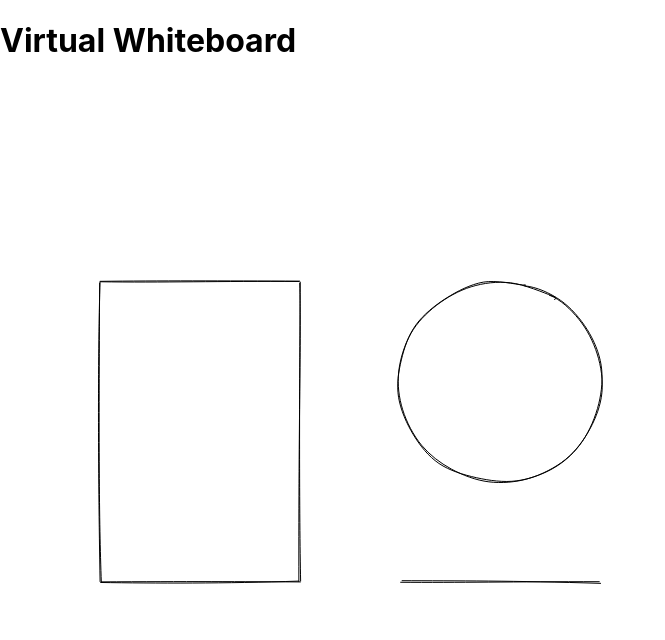
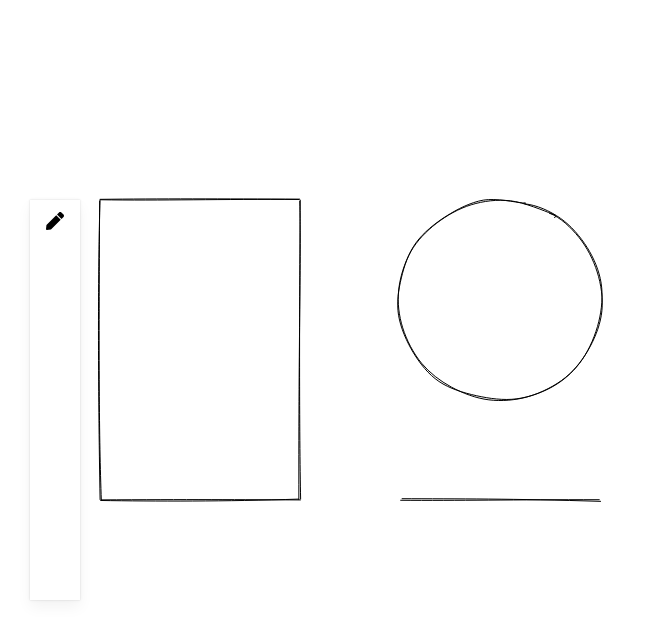
Before and after one commit to LakshyaSatpal/whiteboard-app, a React (Create React App) app: page / in a window 1280 px wide. Shown: the top 640 px of the page, without its empty margins (0-665 px from the left). Built offline with nearby package versions, Linux system fonts and the light colour scheme.

Commit message:
project setup and configured Tailwindcss

```diff
--- a/package.json
+++ b/package.json
@@ -8,6 +8,7 @@
     "@testing-library/user-event": "^13.5.0",
     "react": "^18.2.0",
     "react-dom": "^18.2.0",
+    "react-icons": "^4.11.0",
     "react-scripts": "5.0.1",
     "roughjs": "^4.6.4",
     "web-vitals": "^2.1.4"
@@ -35,5 +36,9 @@
       "last 1 firefox version",
       "last 1 safari version"
     ]
+  },
+  "devDependencies": {
+    "postcss": "^8.4.31",
+    "tailwindcss": "^3.3.3"
   }
 }
--- /dev/null
+++ b/postcss.config.js
@@ -0,0 +1,7 @@
+module.exports = {
+  plugins: {
+    "tailwindcss/nesting": {},
+    tailwindcss: {},
+    autoprefixer: {},
+  },
+};
--- a/src/App.js
+++ b/src/App.js
@@ -1,32 +1,12 @@
-import { useEffect } from "react";
-import rough from "roughjs/bundled/rough.esm";
-
-const gen = rough.generator();
+import Board from "./components/Board/Board";
+import Toolbar from "./components/Toolbar";
 
 const App = () => {
-  useEffect(() => {
-    console.log("App running");
-    const canvas = document.getElementById("canvas");
-    const ctx = canvas.getContext("2d");
-
-    const rc = rough.canvas(canvas);
-    const rect = gen.rectangle(100, 200, 200, 300);
-    const circle = gen.circle(500, 300, 200);
-    const line = gen.line(400, 500, 600, 500);
-    rc.draw(rect);
-    rc.draw(circle);
-    rc.draw(line);
-  }, []);
-
   return (
-    <div>
-      <h1>Virtual Whiteboard</h1>
-      <canvas
-        id="canvas"
-        width={window.innerWidth}
-        height={window.innerHeight}
-      ></canvas>
-    </div>
+    <>
+      <Toolbar />
+      <Board />
+    </>
   );
 };
 
--- /dev/null
+++ b/src/components/Board/Board.js
@@ -0,0 +1,31 @@
+import React, { useEffect, useRef } from "react";
+import rough from "roughjs/bundled/rough.esm";
+
+const gen = rough.generator();
+
+const Board = () => {
+  const canvasRef = useRef(null);
+
+  useEffect(() => {
+    const canvas = canvasRef.current;
+
+    canvas.width = window.innerWidth;
+    canvas.height = window.innerHeight;
+
+    const rc = rough.canvas(canvas);
+    const rect = gen.rectangle(100, 200, 200, 300);
+    const circle = gen.circle(500, 300, 200);
+    const line = gen.line(400, 500, 600, 500);
+    rc.draw(rect);
+    rc.draw(circle);
+    rc.draw(line);
+  }, []);
+
+  return (
+    <div>
+      <canvas ref={canvasRef}></canvas>
+    </div>
+  );
+};
+
+export default Board;
--- /dev/null
+++ b/src/components/Toolbar/index.js
@@ -0,0 +1,16 @@
+import React from "react";
+import { FaPen } from "react-icons/fa";
+
+import classes from "./index.module.css";
+
+const Toolbar = () => {
+  return (
+    <div className={classes.wrapper}>
+      <div className={classes.toolItem}>
+        <FaPen />
+      </div>
+    </div>
+  );
+};
+
+export default Toolbar;
--- /dev/null
+++ b/src/components/Toolbar/index.module.css
@@ -0,0 +1,9 @@
+.wrapper {
+  @apply absolute px-3 h-3/6 py-2 flex flex-col;
+  transform: translate(30px, 25vh);
+  box-shadow: theme("colors.shadow1");
+}
+
+.toolItem {
+  @apply flex justify-center items-center text-lg p-1;
+}
--- a/src/index.css
+++ b/src/index.css
@@ -1,3 +1,7 @@
+@tailwind base;
+@tailwind components;
+@tailwind utilities;
+
 body {
   margin: 0;
   font-family: -apple-system, BlinkMacSystemFont, "Segoe UI", "Roboto", "Oxygen",
--- /dev/null
+++ b/tailwind.config.js
@@ -0,0 +1,19 @@
+/** @type {import('tailwindcss').Config} */
+module.exports = {
+  content: ["./src/**/*.{js,jsx,ts,tsx}"],
+  theme: {
+    extend: {
+      backgroundImage: {
+        "gradient-radial": "radial-gradient(var(--tw-gradient-stops))",
+        "gradient-conic":
+          "conic-gradient(from 180deg at 50% 50%, var(--tw-gradient-stops))",
+      },
+    },
+    colors: {
+      shadow1:
+        "0px 7px 14px rgba(0, 0, 0, .05), 0px 0px 3.12708px rgba(0, 0, 0, .0798), 0px 0px .931014px rgba(0, 0, 0, .1702)",
+      shadow2: "0 0 0 1px #4a47b1",
+    },
+  },
+  plugins: [],
+};
```
Also changed, not shown: src/components/Board/Board.module.css (added), 1 other file (tests, documents, lock files or other folders).
